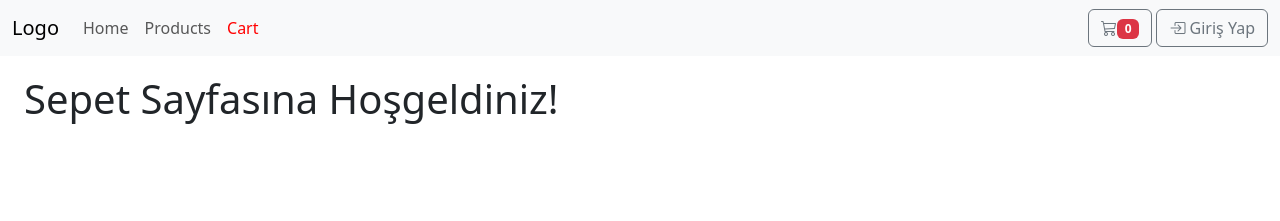
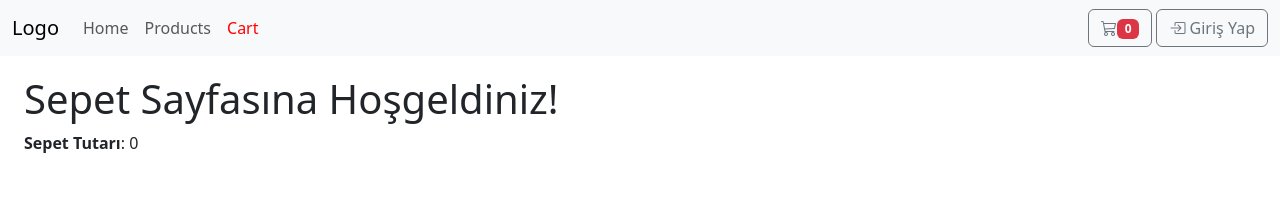
Before and after one commit to eminbasbayan/siemens-react-egitimi, a React (Vite) app: page /cart in a window 1280 px wide. Shown: the top 221 px of the page. Built offline with nearby package versions, Linux system fonts and the light colour scheme.

Commit message:
sepet tutarı hesaplama

```diff
--- a/src/components/Products/ProductCard.jsx
+++ b/src/components/Products/ProductCard.jsx
@@ -6,7 +6,7 @@ import "./ProductCard.css";
 import { useDispatch } from "react-redux";
 
 function ProductCard(props) {
-  const { item, handleDeleteProduct } = props;
+  const { item, handleDeleteProduct, cart } = props;
   const { id, image, price, title, description } = item;
   const navigate = useNavigate();
   const cartItem = { id, image, price, title, description };
@@ -21,13 +21,15 @@ function ProductCard(props) {
         </h5>
         <p className="card-text">{description.slice(0, 40)}...</p>
         <p className="card-text">{price}₺</p>
+        {!cart && (
           <Button
             background="primary"
-          onClick={() => dispatch(addToCart(cartItem))}
+            onClick={() => dispatch(addToCart({ cartItem }))}
             className={"w-100 mb-2"}
           >
             <strong>Add To Cart</strong>
           </Button>
+        )}
         <Button
           background="danger"
           onClick={() => handleDeleteProduct(id)}
@@ -43,6 +45,7 @@ function ProductCard(props) {
 ProductCard.propTypes = {
   item: PropTypes.object,
   addToCart: PropTypes.func,
+  cart: PropTypes.bool,
   handleDeleteProduct: PropTypes.func,
 };
 
--- a/src/pages/CartPage.jsx
+++ b/src/pages/CartPage.jsx
@@ -1,7 +1,22 @@
+import { useSelector } from "react-redux";
+import ProductCard from "../components/Products/ProductCard";
+
 const CartPage = () => {
+  const { cartItems, totals } = useSelector((state) => state.cart);
+
   return (
     <div className="cart-page">
       <h1>Sepet Sayfasına Hoşgeldiniz!</h1>
+
+      <div className="d-flex ">
+        {cartItems.map((item) => (
+          <ProductCard key={item.id} item={item} cart />
+        ))}
+
+        <div className="totals">
+          <strong>Sepet Tutarı</strong>: {totals}
+        </div>
+      </div>
     </div>
   );
 };
--- a/src/redux/slices/cartSlice.js
+++ b/src/redux/slices/cartSlice.js
@@ -4,11 +4,14 @@ const cartSlice = createSlice({
   name: "cart",
   initialState: {
     cartItems: [],
-    total: 0,
+    totals: 0,
   },
   reducers: {
     addToCart: (state, action) => {
       state.cartItems.push(action.payload.cartItem);
+      state.totals = state.cartItems.reduce((previousValue, item) => {
+        return previousValue + item.price;
+      }, 0);
     },
   },
 });
```
Lines whose indentation alone changed are shown as unchanged.
